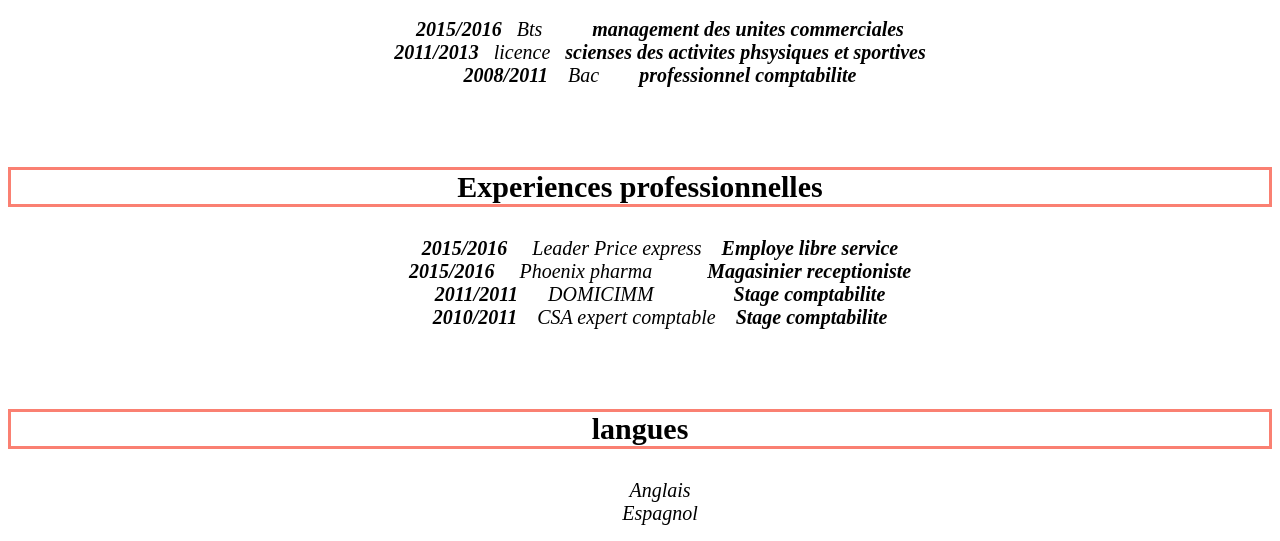
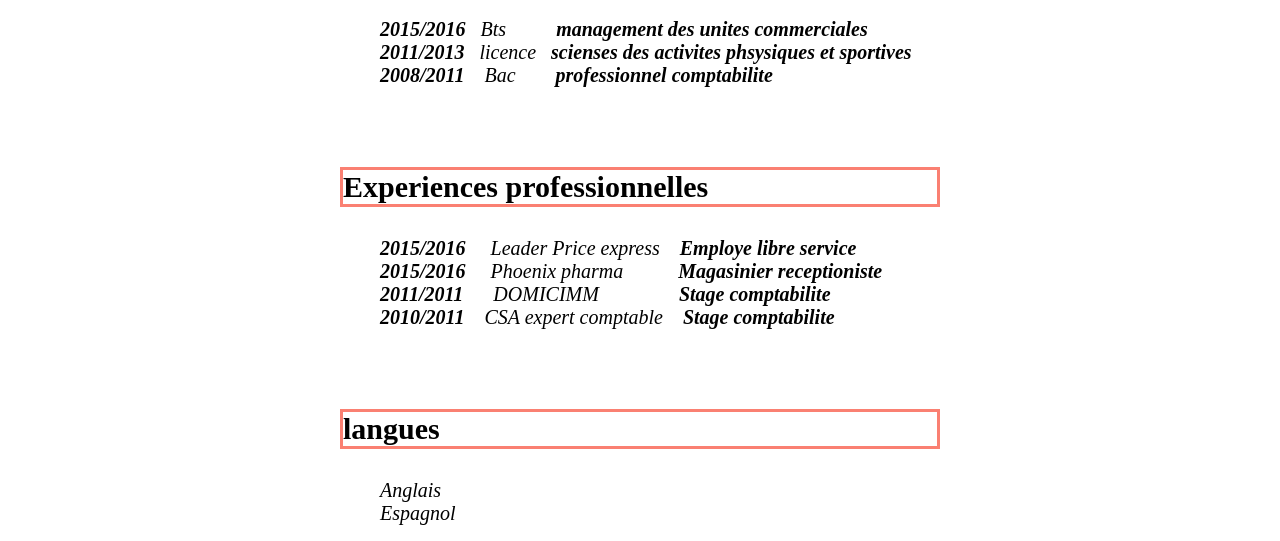
Before and after one commit to RudySIMPLON/CV-RUDY, a plain HTML site: page index.html in a window 1280 px wide. Shown: the part 687-1228 px from the top of the page. Drawn offline with Linux system fonts and the light colour scheme.

Commit message:
style css cv rerminée

```diff
--- a/style.css
+++ b/style.css
@@ -14,8 +14,9 @@ h1 { color: black;
 
 }
 
-.bloc { text-align: center;
+.bloc { /*text-align: center;*/
 	margin-top  :80px;
+
 
 }
 
@@ -44,11 +45,14 @@ li {
 
 h3 { color: black;
 	font-size: 30px;
-	border: solid #FA8072;
+	border: solid #FA8072
+
+}
 
 
-
-
+.centré { width: 600px;
+	      margin-left:auto;
+	      margin-right:auto;
 
 
 }
```
